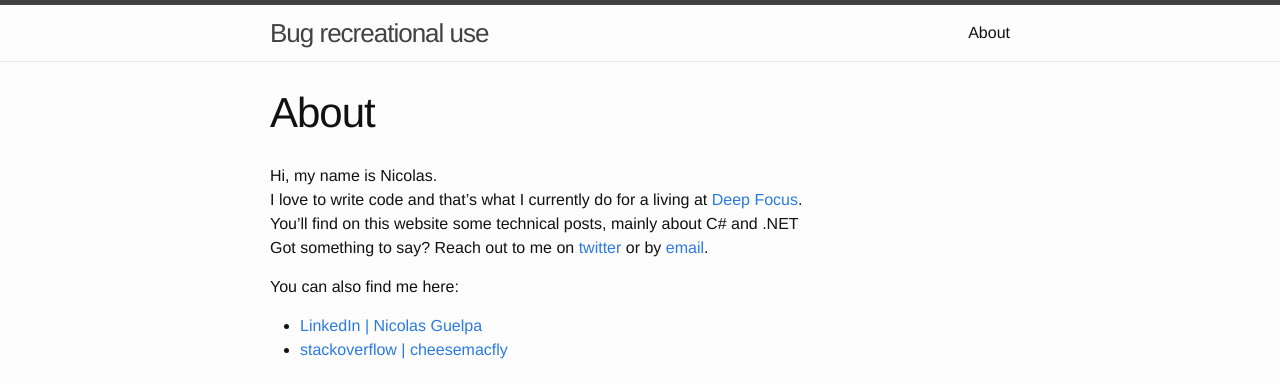
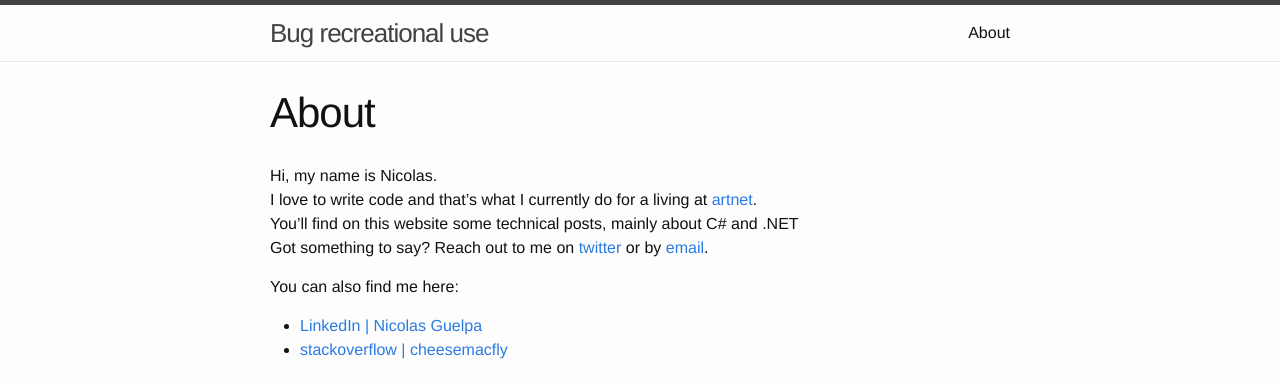
Before and after one commit to cheesemacfly/cheesemacfly.github.io, a Jekyll site: the page built from about.md, in a window 1280 px wide. Shown: the top 384 px of the page. Built offline with Jekyll 4.4.1, drawn with Linux system fonts in a browser that asks for light colours; nearby versions of some CDN libraries.

Commit message:
updating current position

```diff
--- a/about.md
+++ b/about.md
@@ -4,7 +4,7 @@ title: About
 permalink: /about/
 ---
 Hi, my name is Nicolas.
-I love to write code and that's what I currently do for a living at [Deep Focus].
+I love to write code and that's what I currently do for a living at [artnet].
 You'll find on this website some technical posts, mainly about C# and .NET
 Got something to say? Reach out to me on [twitter] or by [email].
 
@@ -15,4 +15,4 @@ You can also find me here:
 
 [twitter]: https://github.com/{{ site.github_username }}
 [email]: mailto:{{ site.email }}
-[Deep Focus]: http://www.deepfocus.net
+[artnet]: http://www.artnet.com/
```
